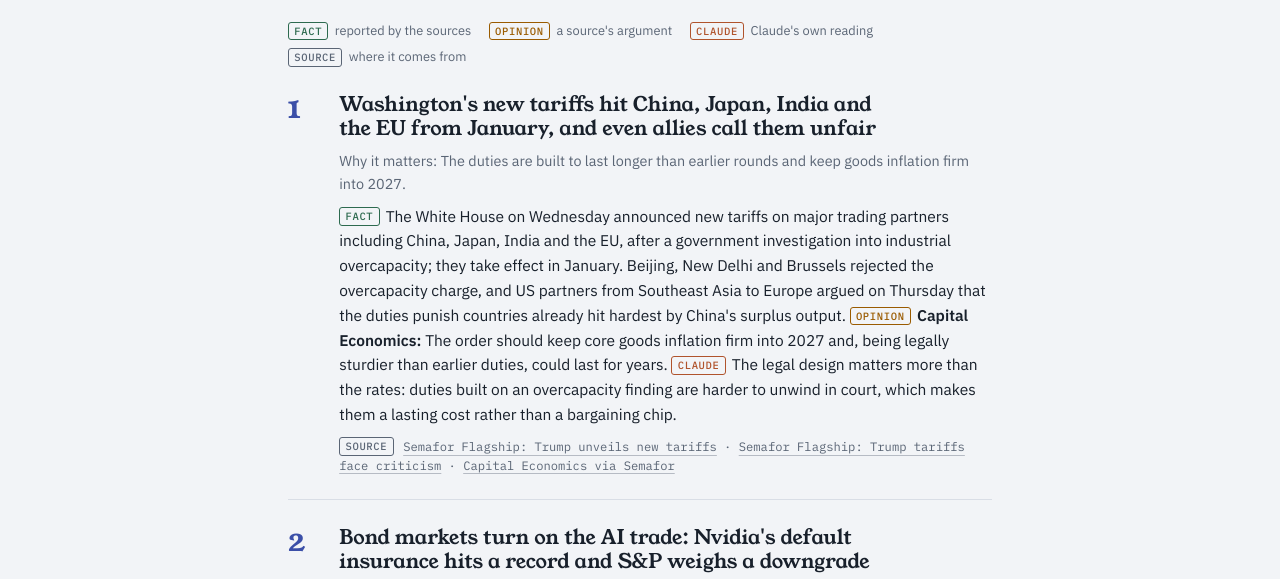
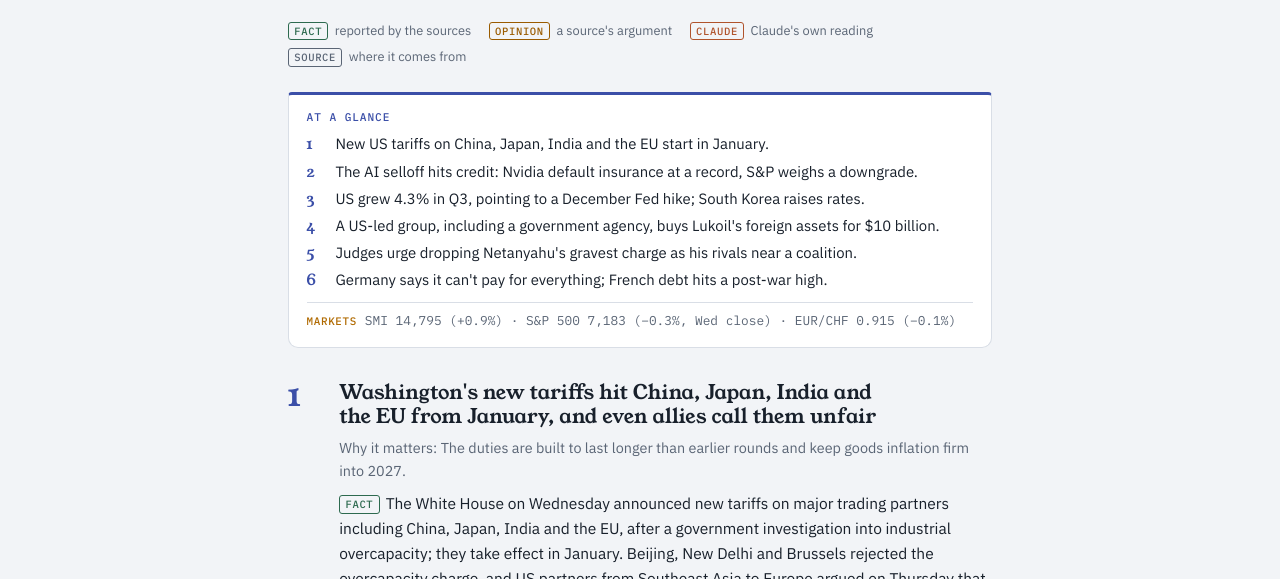
Before and after one commit to mat17s/signal-letter, a plain HTML site: page index.html in a window 1280 px wide. Shown: the part 214-793 px from the top of the page. Drawn offline with Linux system fonts and the light colour scheme.

Commit message:
Add an At a glance box to the top of The Daily (#1)
One short factual line per Top 6 story (each jumps to its story) and one
markets line, read from an optional glance field in each day's JSON.
Older Dailies without the field render as before. Backfilled 2026-11-26.


Claude-Session: https://claude.ai/code/session_01MCoNc5UvdStWujKGBVxxH1

Co-authored-by: Claude <noreply@anthropic.com>

```diff
--- a/data/daily/2026-11-26.json
+++ b/data/daily/2026-11-26.json
@@ -253,5 +253,16 @@
       "u": "https://supercycletheory.substack.com/p/not-just-america"
     }
   ],
-  "pdf": "daily/2026-11-26.pdf"
+  "pdf": "daily/2026-11-26.pdf",
+  "glance": {
+    "top": [
+      "New US tariffs on China, Japan, India and the EU start in January.",
+      "The AI selloff hits credit: Nvidia default insurance at a record, S&P weighs a downgrade.",
+      "US grew 4.3% in Q3, pointing to a December Fed hike; South Korea raises rates.",
+      "A US-led group, including a government agency, buys Lukoil's foreign assets for $10 billion.",
+      "Judges urge dropping Netanyahu's gravest charge as his rivals near a coalition.",
+      "Germany says it can't pay for everything; French debt hits a post-war high."
+    ],
+    "markets": "SMI 14,795 (+0.9%) · S&P 500 7,183 (−0.3%, Wed close) · EUR/CHF 0.915 (−0.1%)"
+  }
 }
--- a/index.html
+++ b/index.html
@@ -307,6 +307,20 @@ button{font:inherit;color:inherit}
 .pdfhead{display:none}
 .pdfmode .pdfhead{display:block;font:500 .75rem/1.4 var(--mono);letter-spacing:.08em;text-transform:uppercase;color:var(--muted);margin-bottom:.4rem}
 
+/* at a glance: one short factual line per Top 6 story, plus one markets line; tap a line to jump to its story */
+.glance{margin-bottom:2rem;padding:.95rem 1.1rem 1rem;border:1px solid var(--rule);border-top:3px solid var(--geo);border-radius:4px 4px 10px 10px;background:var(--paper)}
+.glance .gk{font:500 .7rem/1.3 var(--mono);letter-spacing:.08em;text-transform:uppercase;color:var(--geo);margin:0 0 .55rem}
+.glance ol{list-style:none;margin:0;padding:0;display:grid;gap:.32rem}
+.glance li{display:grid;grid-template-columns:1.3rem minmax(0,1fr);gap:.5rem;font-size:.93rem;line-height:1.45}
+.glance li b{font:400 .95rem/1.45 var(--display);color:var(--geo)}
+.glance li a{text-decoration:none}
+.glance li a:hover{text-decoration:underline}
+.glance .gm,.glance .gr{margin-top:.65rem;padding-top:.55rem;border-top:1px solid var(--rule);font:400 .8rem/1.5 var(--mono);color:var(--muted)}
+.glance .gm .k,.glance .gr .k{color:var(--money);margin-right:.5rem;text-transform:uppercase;letter-spacing:.06em;font-size:.68rem}
+.glance .gr .k{color:var(--muted)}
+.top6 article,.read{scroll-margin-top:6rem}
+@media print{.glance{break-inside:avoid;margin-bottom:6mm}}
+
 /* inline labels: one flowing text per story, a small coloured word marks where Fact, Opinion and Claude start */
 .flow{font-size:.97rem}
 .flow .tag,.srcline .tag,.issue .tag{margin-right:.15rem}
@@ -600,6 +614,12 @@ function storyBoxes(it, pool, fallback) {
 }
 
 /* ---------- DAILY ---------- */
+/* glance = {top: [one line per Top 6 story], markets: "one line", reads: optional [one line per read]}; older Dailies without it show no box */
+function glanceBox(g) {
+  if (!g || !(g.top || []).length) return '';
+  const reads = (g.reads || []).filter(Boolean);
+  return `<section class="glance" aria-label="At a glance"><p class="gk">At a glance</p><ol>${g.top.map((t, i) => `<li><b>${i + 1}</b><a href="#" data-jump="d-top-${i + 1}">${esc(t)}</a></li>`).join('')}</ol>${g.markets ? `<p class="gm"><span class="k">Markets</span>${esc(g.markets)}</p>` : ''}${reads.length ? `<p class="gr"><span class="k">Reads</span>${reads.map(esc).join(' · ')}</p>` : ''}</section>`;
+}
 function renderDaily() {
   if (S.wantDay && S.dailies.length) { const i = S.dailies.findIndex(d => d.date === S.wantDay); if (i >= 0) S.dayIdx = i; S.wantDay = null; }
   const d = S.dailies[S.dayIdx];
@@ -612,7 +632,8 @@ function renderDaily() {
   let rn = 0;
   const read = (o, c, k) => o ? `<div class="read ${c}"><span class="k">${k}</span><h3>${esc(o.title)}</h3>${storyBoxes(o, pool, o.src ? null : [{t: o.source, u: o.url}])}</div>` : '';
   $('#d-body').innerHTML = `
-    <section><h2 class="sr">Top stories</h2><div class="top6">${(d.top || []).map((t, i) => `<article><span class="n">${i + 1}</span><h3>${esc(t.title)}</h3>${t.why ? `<p class="why">Why it matters: ${esc(t.why)}</p>` : ''}${storyBoxes(t, pool)}</article>`).join('')}</div></section>
+    ${glanceBox(d.glance)}
+    <section><h2 class="sr">Top stories</h2><div class="top6">${(d.top || []).map((t, i) => `<article id="d-top-${i + 1}"><span class="n">${i + 1}</span><h3>${esc(t.title)}</h3>${t.why ? `<p class="why">Why it matters: ${esc(t.why)}</p>` : ''}${storyBoxes(t, pool)}</article>`).join('')}</div></section>
     <section class="dsec"><h2>Three reads</h2><div class="reads3">${read(r.mainstream, 'm', 'The mainstream read')}${read(r.ai, 'a', 'The AI read')}${read(r.austrian, 'o', 'The Austrian read')}</div></section>
     <section class="dsec"><h2>In brief</h2><div class="brief3">
       ${d.number ? `<div class="b-row"><span class="k">Number of the day</span><div><div class="b-num">${esc(d.number.value)}</div><p>${esc(noDisc(d.number.text))}</p></div></div>` : ''}
@@ -620,6 +641,7 @@ function renderDaily() {
       ${d.thread ? `<div class="b-row"><span class="k">Story thread</span><div><h3>${esc(d.thread.title)}</h3><p>${esc(d.thread.text)}</p></div></div>` : ''}
     </div></section>
     ${pool.length ? `<div class="dsec">${sourceBox(pool, 'All sources today')}</div>` : ''}`;
+  document.querySelectorAll('#d-body [data-jump]').forEach(a => a.addEventListener('click', e => { e.preventDefault(); const t = document.getElementById(a.dataset.jump); if (t) t.scrollIntoView({behavior: 'smooth', block: 'start'}); }));
 }
 $('#d-prev').addEventListener('click', () => { if (S.dayIdx < S.dailies.length - 1) { S.dayIdx++; renderDaily(); setHash(); } });
 $('#d-next').addEventListener('click', () => { if (S.dayIdx > 0) { S.dayIdx--; renderDaily(); setHash(); } });
```
Also changed, not shown: 1 other file.
